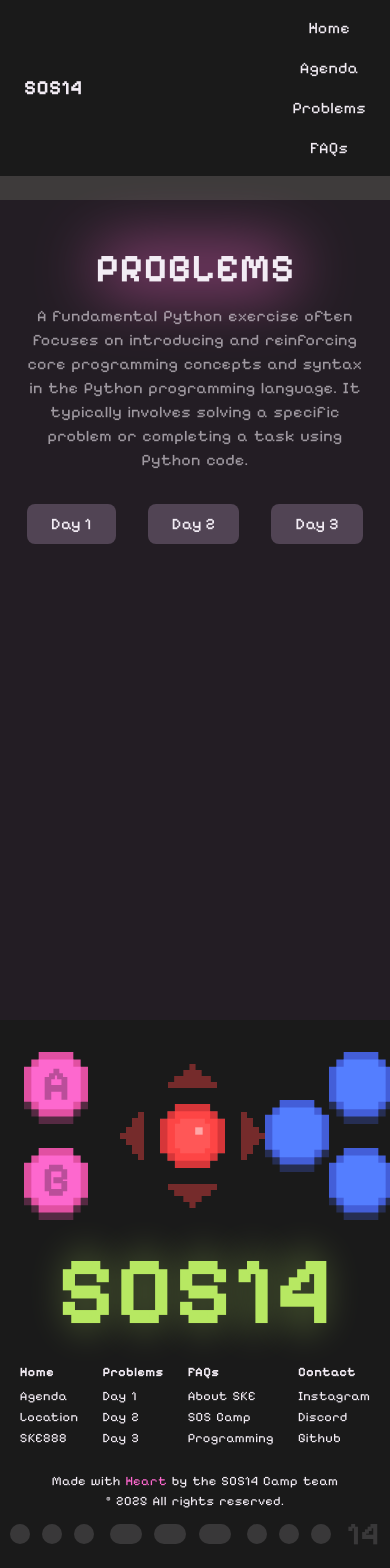
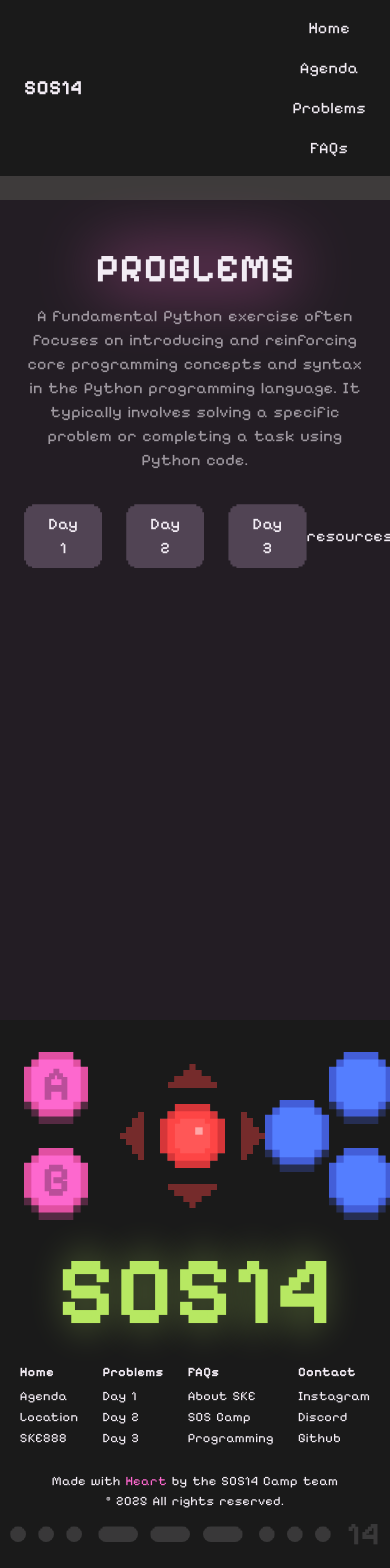
Before and after one commit to uzimpp/sos14, a Next.js app: page /problems in a window 390 px wide. Shown: the top 1568 px of the page. Built offline with nearby package versions, Linux system fonts and the light colour scheme.

Commit message:
feat: add pixel corner and improve responsive

```diff
--- a/src/app/globals.css
+++ b/src/app/globals.css
@@ -208,6 +208,88 @@
     box-shadow: 0 0 4px rgba(0, 0, 0, 0.2);
   }
 
+  .pixel-corners {
+    clip-path: polygon(
+      0px calc(100% - 18px),
+      9px calc(100% - 18px),
+      9px calc(100% - 9px),
+      18px calc(100% - 9px),
+      18px 100%,
+      calc(100% - 18px) 100%,
+      calc(100% - 18px) calc(100% - 9px),
+      calc(100% - 9px) calc(100% - 9px),
+      calc(100% - 9px) calc(100% - 18px),
+      100% calc(100% - 18px),
+      100% 18px,
+      calc(100% - 9px) 18px,
+      calc(100% - 9px) 9px,
+      calc(100% - 18px) 9px,
+      calc(100% - 18px) 0px,
+      18px 0px,
+      18px 9px,
+      9px 9px,
+      9px 18px,
+      0px 18px
+    );
+  }
+
+  .pixel-corners-xs {
+    clip-path: polygon(
+      0px calc(100% - var(--space-4xs)),
+      var(--space-4xs) calc(100% - calc(2*var(--space-4xs))),
+      var(--space-4xs) calc(100% - var(--space-4xs)),
+      calc(2*var(--space-4xs)) calc(100% - var(--space-4xs)),
+      calc(2*var(--space-4xs)) 100%,
+      calc(100% - calc(2*var(--space-4xs))) 100%,
+      calc(100% - calc(2*var(--space-4xs))) calc(100% - var(--space-4xs)),
+      calc(100% - var(--space-4xs)) calc(100% - var(--space-4xs)),
+      calc(100% - var(--space-4xs)) calc(100% - calc(2*var(--space-4xs))),
+      100% calc(100% - calc(2*var(--space-4xs))),
+      100% calc(2*var(--space-4xs)),
+      calc(100% - var(--space-4xs)) calc(2*var(--space-4xs)),
+      calc(100% - var(--space-4xs)) var(--space-4xs),
+      calc(100% - calc(2*var(--space-4xs))) var(--space-4xs),
+      calc(100% - calc(2*var(--space-4xs))) 0px,
+      calc(2*var(--space-4xs)) 0px,
+      calc(2*var(--space-4xs)) var(--space-4xs),
+      var(--space-4xs) var(--space-4xs),
+      var(--space-4xs) calc(2*var(--space-4xs)),
+      0px calc(2*var(--space-4xs))
+    );
+  }
+  .pixel-corners-s {
+    clip-path: polygon(
+      0px calc(100% - 8px),
+      2px calc(100% - 8px),
+      2px calc(100% - 4px),
+      4px calc(100% - 4px),
+      4px calc(100% - 2px),
+      8px calc(100% - 2px),
+      8px 100%,
+      calc(100% - 8px) 100%,
+      calc(100% - 8px) calc(100% - 2px),
+      calc(100% - 4px) calc(100% - 2px),
+      calc(100% - 4px) calc(100% - 4px),
+      calc(100% - 2px) calc(100% - 4px),
+      calc(100% - 2px) calc(100% - 8px),
+      100% calc(100% - 8px),
+      100% 8px,
+      calc(100% - 2px) 8px,
+      calc(100% - 2px) 4px,
+      calc(100% - 4px) 4px,
+      calc(100% - 4px) 2px,
+      calc(100% - 8px) 2px,
+      calc(100% - 8px) 0px,
+      8px 0px,
+      8px 2px,
+      4px 2px,
+      4px 4px,
+      2px 4px,
+      2px 8px,
+      0px 8px
+    );
+  }
+
   .regular {
   }
 
@@ -290,7 +372,7 @@
     z-index: -1;
   }
 
-    .glow-green-lg::after {
+  .glow-green-lg::after {
     content: "";
     position: absolute;
     inset: var(--space-xs);
@@ -319,7 +401,7 @@
     position: absolute;
     inset: 0;
     background: var(--color-pink);
-    opacity: 0.6;
+    opacity: 0.4;
     filter: blur(var(--space-l));
     border-radius: 9999px;
     pointer-events: none;
@@ -331,7 +413,7 @@
     position: absolute;
     inset: 0;
     background: var(--color-pink);
-    opacity: 0.33;
+    opacity: 0.3;
     filter: blur(var(--space-l));
     border-radius: 9999px;
     pointer-events: none;
--- a/src/app/page.tsx
+++ b/src/app/page.tsx
@@ -124,7 +124,8 @@ export default function Home() {
 
       <Benefits />
       <Agenda />
-      <Location />
+      {/* The location is not decided yet */}
+      {/* <Location /> */}
       <Qoute />
     </div>
   );
--- a/src/components/agenda/AgendaItem.tsx
+++ b/src/components/agenda/AgendaItem.tsx
@@ -0,0 +1,25 @@
+interface AgendaItemProps {
+  day: number;
+  events: EventProps[];
+}
+
+interface EventProps {
+  name: string;
+  time: string;
+  location: string;
+}
+
+export default function AgendaItem({ day, events }: AgendaItemProps) {
+  return (
+    <div className="flex flex-col">
+      <h4>{day}</h4>
+      {events.map((event: EventProps) => (
+        <div>
+          {/* Render event details here */}
+          <p>{event.name}</p>
+          <p>{event.time}</p>
+        </div>
+      ))}
+    </div>
+  );
+}
--- a/src/components/global/Footer.tsx
+++ b/src/components/global/Footer.tsx
@@ -104,22 +104,22 @@ export default function Footer() {
           <br />© 2025 All rights reserved.
         </p>
         {/* morse code part */}
-        <div className="flex flex-row items-center gap-4 opacity-14">
-          <div className="flex flex-row items-center gap-4">
+        <div className="flex flex-row items-center gap-(--space-s) opacity-14">
+          <div className="flex flex-row items-center gap-(--space-s)">
             <div className="flex flex-row items-center gap-(--space-xs)">
-              <div className="w-5 h-5 bg-white rounded-full"></div>
-              <div className="w-5 h-5 bg-white rounded-full"></div>
-              <div className="w-5 h-5 bg-white rounded-full"></div>
+              <div className="w-(--space-s) h-(--space-s) bg-white rounded-full pixel-corners-xs"></div>
+              <div className="w-(--space-s) h-(--space-s) bg-white rounded-full pixel-corners-xs"></div>
+              <div className="w-(--space-s) h-(--space-s) bg-white rounded-full pixel-corners-xs"></div>
             </div>
             <div className="flex flex-row items-center gap-(--space-xs)">
-              <div className="w-8 h-5 bg-white rounded-full"></div>
-              <div className="w-8 h-5 bg-white rounded-full"></div>
-              <div className="w-8 h-5 bg-white rounded-full"></div>
+              <div className="w-10 h-(--space-s) bg-white rounded-full pixel-corners-xs"></div>
+              <div className="w-10 h-(--space-s) bg-white rounded-full pixel-corners-xs"></div>
+              <div className="w-10 h-(--space-s) bg-white rounded-full pixel-corners-xs"></div>
             </div>
             <div className="flex flex-row items-center gap-(--space-xs)">
-              <div className="w-5 h-5 bg-white rounded-full"></div>
-              <div className="w-5 h-5 bg-white rounded-full"></div>
-              <div className="w-5 h-5 bg-white rounded-full"></div>
+              <div className="w-(--space-s) h-(--space-s) bg-white rounded-full pixel-corners-xs"></div>
+              <div className="w-(--space-s) h-(--space-s) bg-white rounded-full pixel-corners-xs"></div>
+              <div className="w-(--space-s) h-(--space-s) bg-white rounded-full pixel-corners-xs"></div>
             </div>
           </div>
           <p className="text-3 font-bold">14</p>
--- a/src/components/problems/ProblemList.tsx
+++ b/src/components/problems/ProblemList.tsx
@@ -1,19 +1,42 @@
+"use client";
+
+import { Router } from "next/router";
+import { useState, useEffect, } from "react";
+
 export default function ProblemList() {
+  const [CurrentDay, setCurrentDay] = useState("day1");
+  // push to url (use query params)
+  // cookies => track progress
+  // map matched days
   return (
-    <section className="flex justify-center">
-      <div className="flex justify-between">
-        <div className="gap-(--space-l) flex flex-row">
-          <button className="font-medium bg-light-purple px-(--space-m) py-(--space-2xs) rounded-(--round-m)">
+    <section className="flex justify-center justify-self-center">
+      <div className="flex justify-between w-full container">
+        <div className="gap-(--space-m) flex flex-row">
+          <button
+            onClick={() => setCurrentDay("day1")}
+            className="font-medium bg-light-purple px-(--space-m) py-(--space-2xs) rounded-(--round-m) pixel-corners-s"
+          >
             Day 1
           </button>
-          <button className="font-medium bg-light-purple px-(--space-m) py-(--space-2xs) rounded-(--round-m)">
+          <button
+            onClick={() => setCurrentDay("day2")}
+            className="font-medium bg-light-purple px-(--space-m) py-(--space-2xs) rounded-(--round-m) pixel-corners-s"
+          >
             Day 2
           </button>
-          <button className="font-medium bg-light-purple px-(--space-m) py-(--space-2xs) rounded-(--round-m)">
+          <button
+            onClick={() => setCurrentDay("day3")}
+            className="font-medium bg-light-purple px-(--space-m) py-(--space-2xs) rounded-(--round-m) pixel-corners-s"
+          >
             Day 3
           </button>
         </div>
+        <div className="gap-(--space-m) flex flex-row">
+          <button>resources</button>
+          <button>hide completed</button>
+        </div>
       </div>
+      <div></div>
     </section>
   );
 }
```
